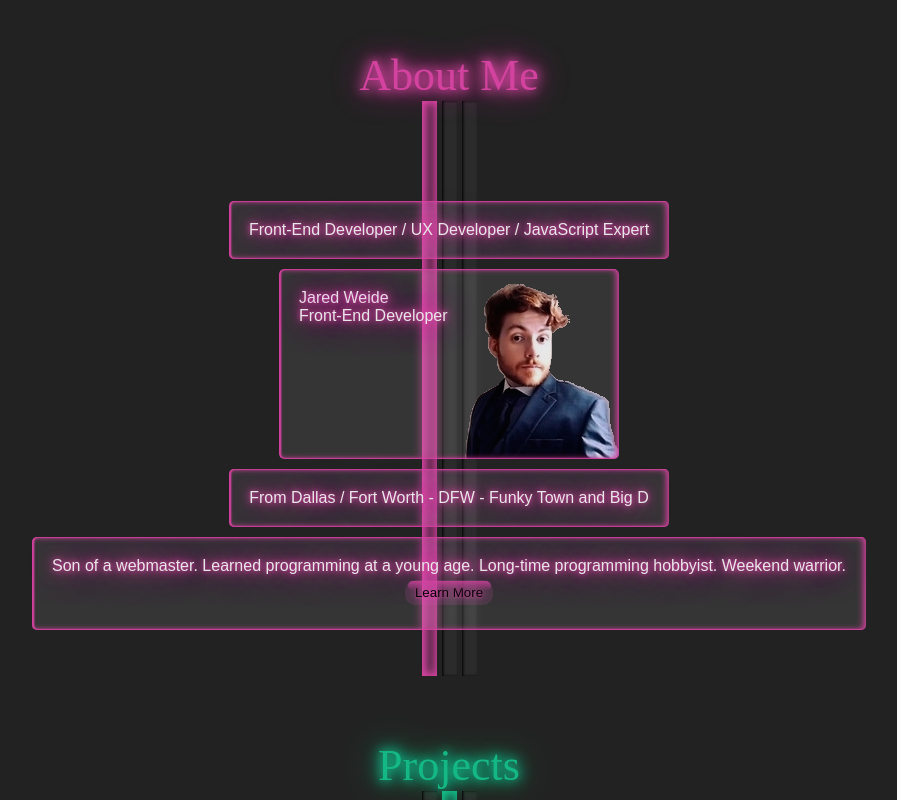
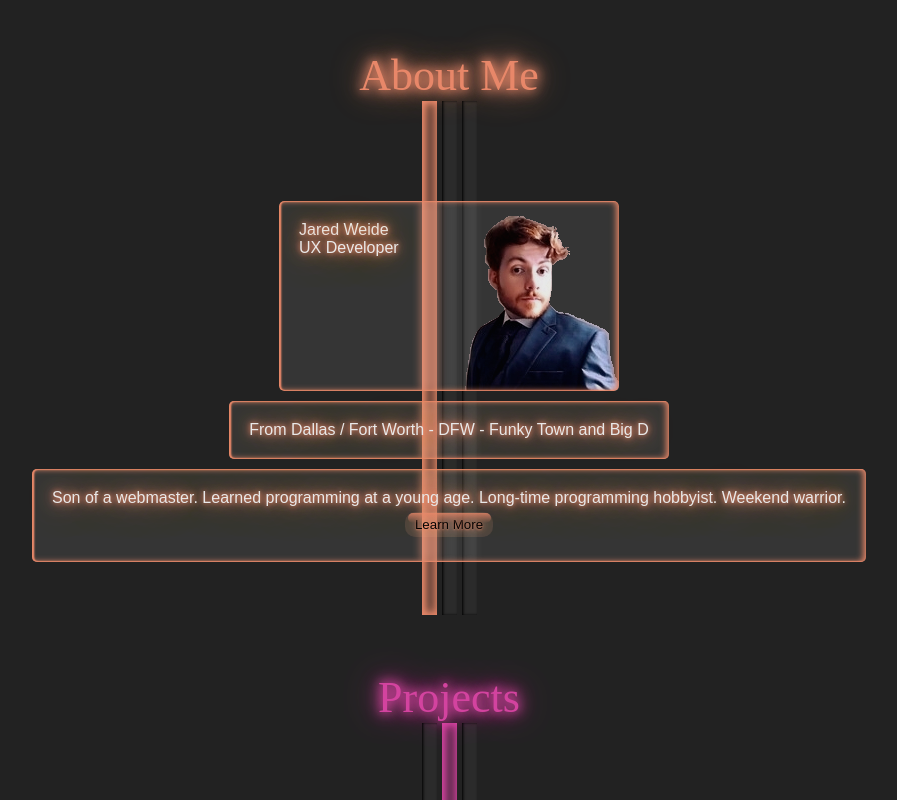
Before and after one commit to theredwillow/jared-weide-portfolio, a React (Create React App) app: page / in a window 1280 px wide. Shown: the top 800 px of the page, without its empty margins (191-1088 px from the left). Built offline with nearby package versions, Linux system fonts and the light colour scheme; a web font is replaced by a local one.

Commit message:
Profession animation

```diff
--- a/src/App.jsx
+++ b/src/App.jsx
@@ -11,12 +11,9 @@ const App = () => (
         <div className="line"></div>
         <div className="line"></div>
       </div>
-      <div>
-        Front-End Developer / UX Developer / JavaScript Expert
-      </div>
       <div className="bio">
         Jared Weide<br/>
-        Front-End Developer
+        <span className="profession"></span>
       </div>
       <div>
         From Dallas / Fort Worth - DFW - Funky Town and Big D
--- a/src/App.scss
+++ b/src/App.scss
@@ -14,6 +14,23 @@ body {
   width: 300px !important;
   height: 150px;
   background-image: url('/me.png');
+}
+
+.profession:before {
+  content: 'Front-End Developer';
+  animation: profession-names 20s infinite;
+}
+
+@keyframes profession-names {
+  25% {
+    content: 'UX Developer';
+  }
+  50% {
+    content: 'Software Engineer';
+  }
+  75% {
+    content: 'JavaScript Expert';
+  }
 }
 
 .median {
@@ -64,7 +81,7 @@ button:before {
   border-radius: 10px;
 }
 
-$colors: #E847AE, #13CA91, #FF9472;
+$colors: #FF9472, #E847AE, #13CA91;
 // #00FECA, #FDF200, #FF85EA;
 // rgb(255, 0, 0), rgb(0, 255, 0), rgb(0, 0, 255);
 $line-names: first, second, third;
```
